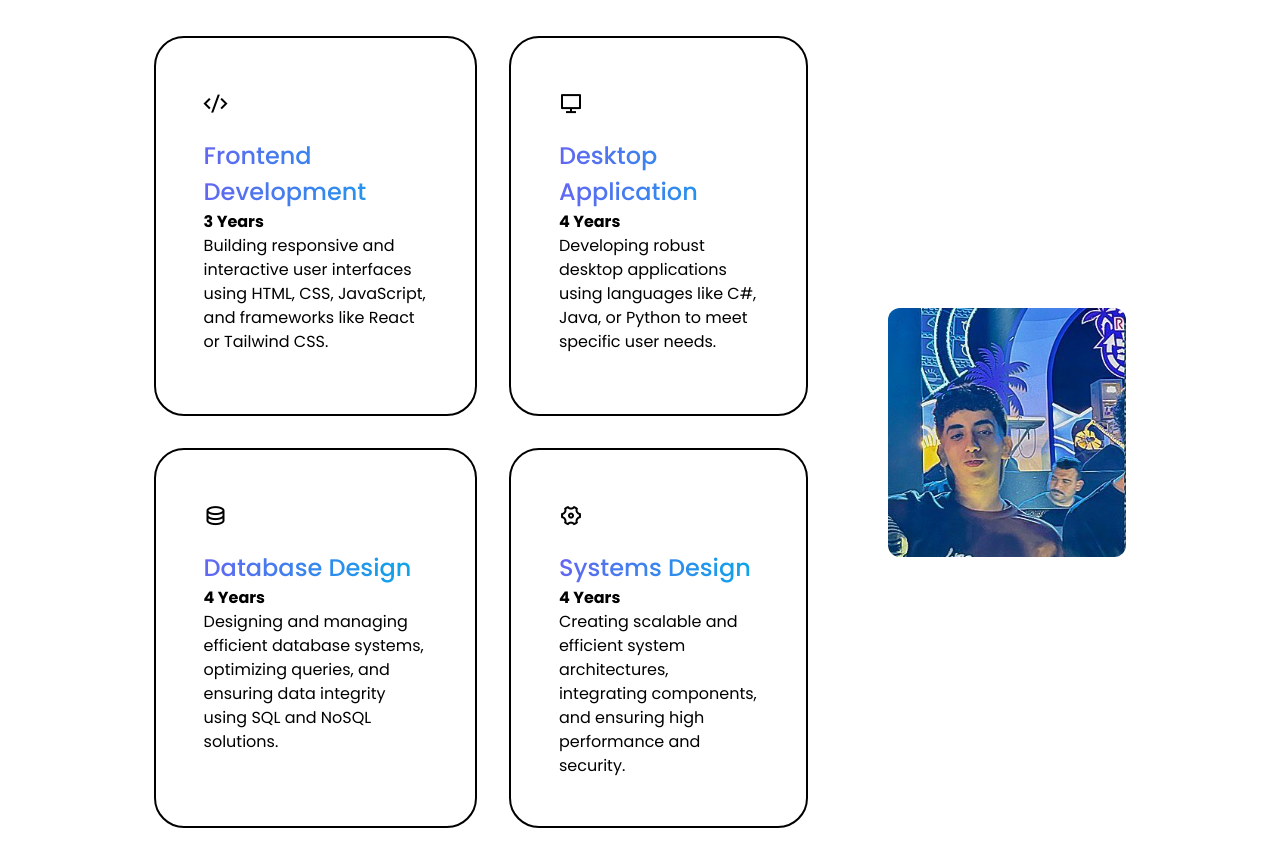
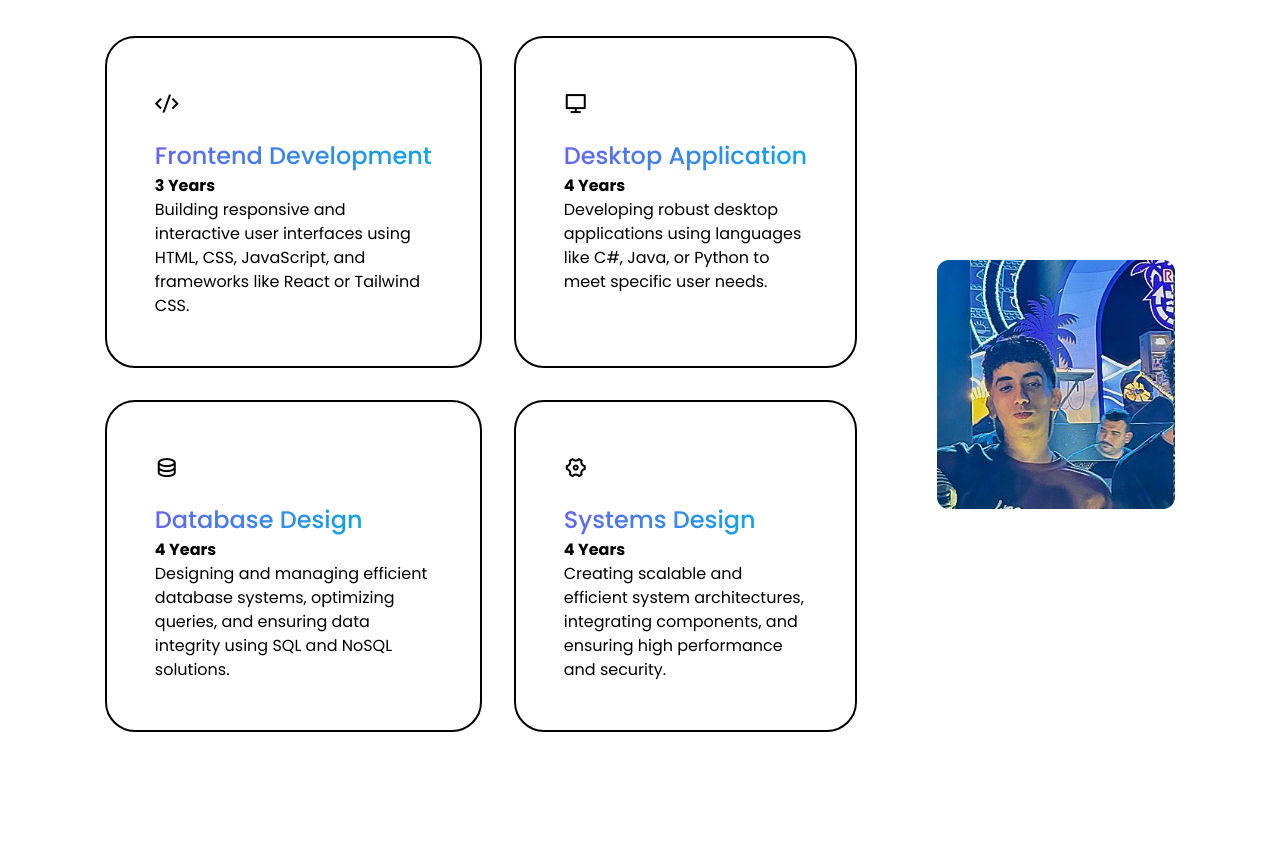
Before and after one commit to EngMomenNasr/Momen-Nasr, a website: page index.html in a window 1280 px wide. Shown: the part 1000-1866 px from the top of the page. Drawn offline with nearby package versions, Linux system fonts and the light colour scheme.

Commit message:
Update index.html

```diff
--- a/index.html
+++ b/index.html
@@ -16,7 +16,7 @@
 <body>
 
     <header class="fixed top-4 left-[50%] translate-x-[-50%] flex items-center justify-center xl:gap-20 md:gap-20 bg-slate-700 sm:backdrop-blur-[6px] text-white xl:py-[0.5rem] xl:px-[1.5rem] rounded-[60px] z-50 md:py-[1rem] md:px-[2rem] sm:gap-1 py-[1rem] px-[2rem] gap-[6rem]">
-        <a href="#" class="md:text-[20px] font-semibold text-nowrap hover:scale-[1.03] transition sm:text-[1rem] mx-2 text-[1,5rem]"><span>Momen Nasr</span></a>
+        <a href="#" class="md:text-[20px] font-semibold text-nowrap hover:scale-[1.03] transition sm:text-[1rem] mx-2 text-[1.5rem]"><span>Momen Nasr</span></a>
 
         <ul class="nav-links sm:flex gap-8 text-[14px]">
             <li>
@@ -76,28 +76,28 @@
 
                 <div class="grid-card border-[2px] p-12 border-black rounded-[30px] flex flex-col items-baseline justify-items-start cursor-pointer transition hover:scale-105 hover:text-white hover:bg-slate-950">
                     <i class="ri-code-s-slash-fill text-[1.5rem] mb-4"></i>
-                    <span class="text-[1.5rem] font-medium bg-gradient-to-l from-sky-500 to-indigo-500 bg-clip-text text-transparent">Frontend Development</span>
+                    <span class="text-[1.5rem] font-medium bg-gradient-to-l from-sky-500 to-indigo-500 bg-clip-text text-transparent text-nowrap">Frontend Development</span>
                     <h3 class="text-[16px] font-bold ">3 Years</h3>
                     <p>Building responsive and interactive user interfaces using HTML, CSS, JavaScript, and frameworks like React or Tailwind CSS.</p>
                 </div>
 
                 <div class="grid-card border-[2px] p-12 border-black rounded-[30px] flex flex-col items-baseline justify-items-start cursor-pointer transition hover:scale-105 hover:text-white hover:bg-slate-950">
                     <i class="ri-database-2-line text-[1.5rem] mb-4"></i>
-                    <span class="text-[1.5rem] font-medium bg-gradient-to-l from-sky-500 to-indigo-500 bg-clip-text text-transparent">Database Design</span>
+                    <span class="text-[1.5rem] font-medium bg-gradient-to-l from-sky-500 to-indigo-500 bg-clip-text text-transparent text-nowrap">Database Design</span>
                     <h3 class="text-[16px] font-bold ">4 Years</h3>
                     <p>Designing and managing efficient database systems, optimizing queries, and ensuring data integrity using SQL and NoSQL solutions.</p>
                 </div>
 
                 <div class="grid-card border-[2px] p-12 border-black rounded-[30px] flex flex-col items-baseline justify-items-start cursor-pointer transition hover:scale-105 hover:text-white hover:bg-slate-950">
                     <i class="ri-computer-line text-[1.5rem] mb-4"></i>
-                    <span class="text-[1.5rem] font-medium bg-gradient-to-l from-sky-500 to-indigo-500 bg-clip-text text-transparent">Desktop Application</span>
+                    <span class="text-[1.5rem] font-medium bg-gradient-to-l from-sky-500 to-indigo-500 bg-clip-text text-transparent text-nowrap">Desktop Application</span>
                     <h3 class="text-[16px] font-bold ">4 Years</h3>
                     <p>Developing robust desktop applications using languages like C#, Java, or Python to meet specific user needs.</p>
                 </div>
 
                 <div class="grid-card border-[2px] p-12 border-black rounded-[30px] flex flex-col items-baseline justify-items-start cursor-pointer transition hover:scale-105 hover:text-white hover:bg-slate-950">
                     <i class="ri-settings-4-line text-[1.5rem] mb-4"></i>
-                    <span class="text-[1.5rem] font-medium bg-gradient-to-l from-sky-500 to-indigo-500 bg-clip-text text-transparent">Systems Design</span>
+                    <span class="text-[1.5rem] font-medium bg-gradient-to-l from-sky-500 to-indigo-500 bg-clip-text text-transparent text-nowrap">Systems Design</span>
                     <h3 class="text-[16px] font-bold ">4 Years</h3>
                     <p>Creating scalable and efficient system architectures, integrating components, and ensuring high performance and security.</p>
                 </div>
```
